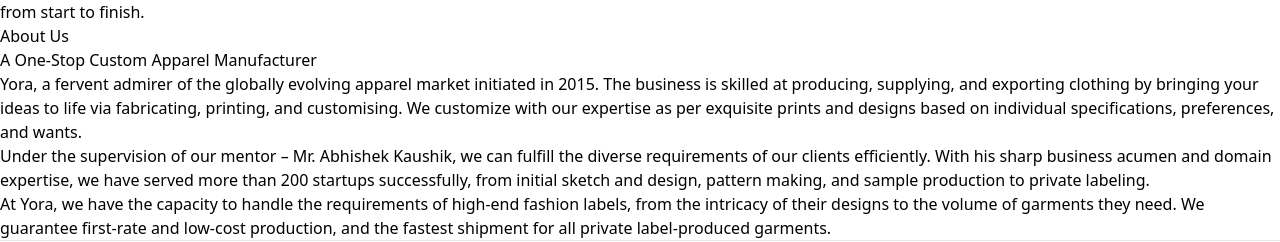
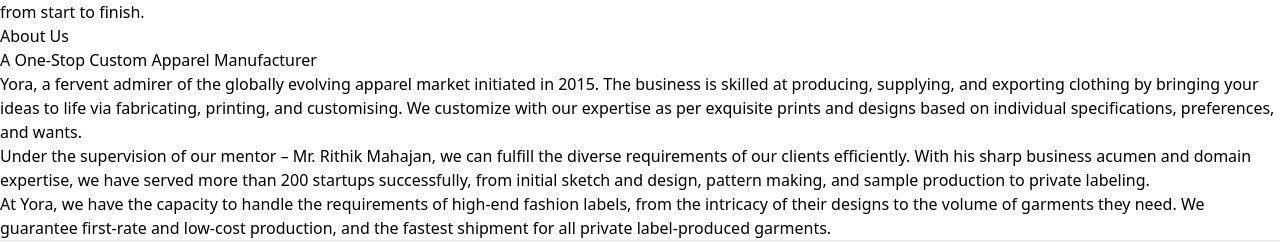
Before and after one commit to insomniac27/yoraa-landing, a React (Vite) app: page / in a window 1280 px wide. Shown: the part 969-1211 px from the top of the page. Built offline with nearby package versions, Linux system fonts and the light colour scheme.

Commit message:
fixed name

```diff
--- a/src/App.jsx
+++ b/src/App.jsx
@@ -56,12 +56,12 @@
       </div>
 
       {/* "QUALITY SECTION" */}
-      <div className=" my-12 ">
+      <div className=" flex flex-col  my-12 ">
         <div className=" text-center font-bold text-gray-600 text-3xl">
           <h1>Since 2020</h1>
           <h1 className=" mt-1">A Quality Apparel Manufacturer</h1>
         </div>
-        <div className=" flex flex-row justify-evenly text-center my-6">
+        <div className=" flex flex-col sm:flex-row gap-3 justify-evenly text-center my-6">
           <div className=" flex flex-col gap-6 justify-center items-center">
             <div>
               <svg
@@ -200,7 +200,7 @@
               specifications, preferences, and wants.
             </p>
             <p>
-              Under the supervision of our mentor – Mr. Abhishek Kaushik, we can
+              Under the supervision of our mentor – Mr. Rithik Mahajan, we can
               fulfill the diverse requirements of our clients efficiently. With
               his sharp business acumen and domain expertise, we have served
               more than 200 startups successfully, from initial sketch and
```
